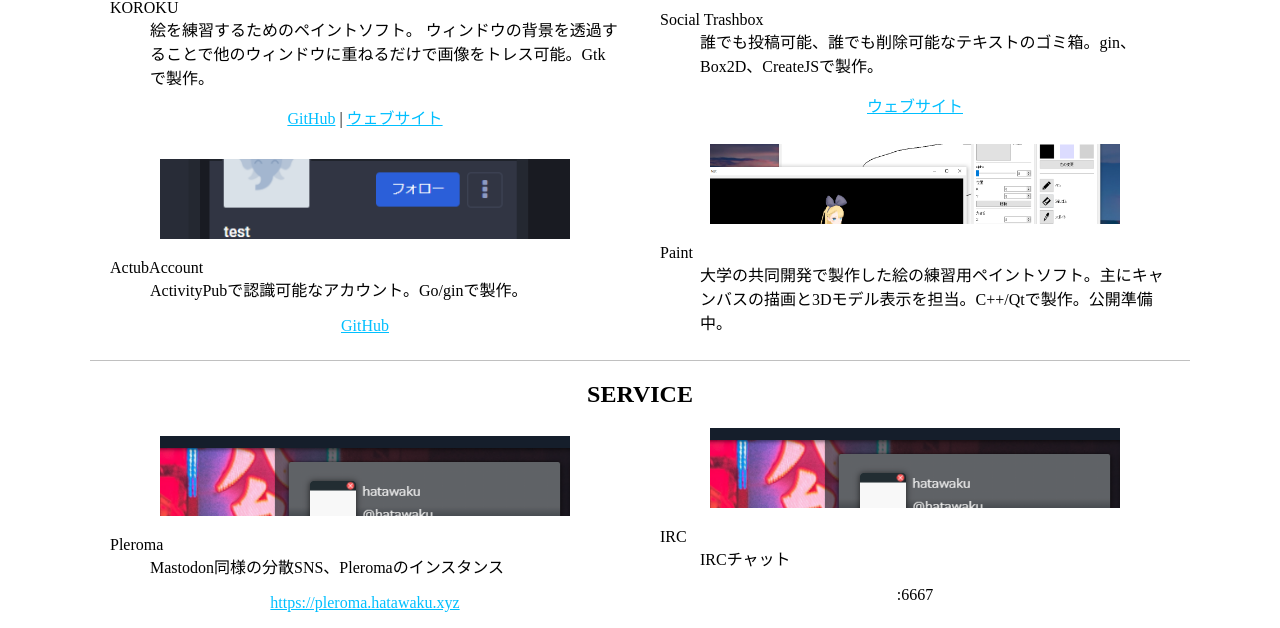
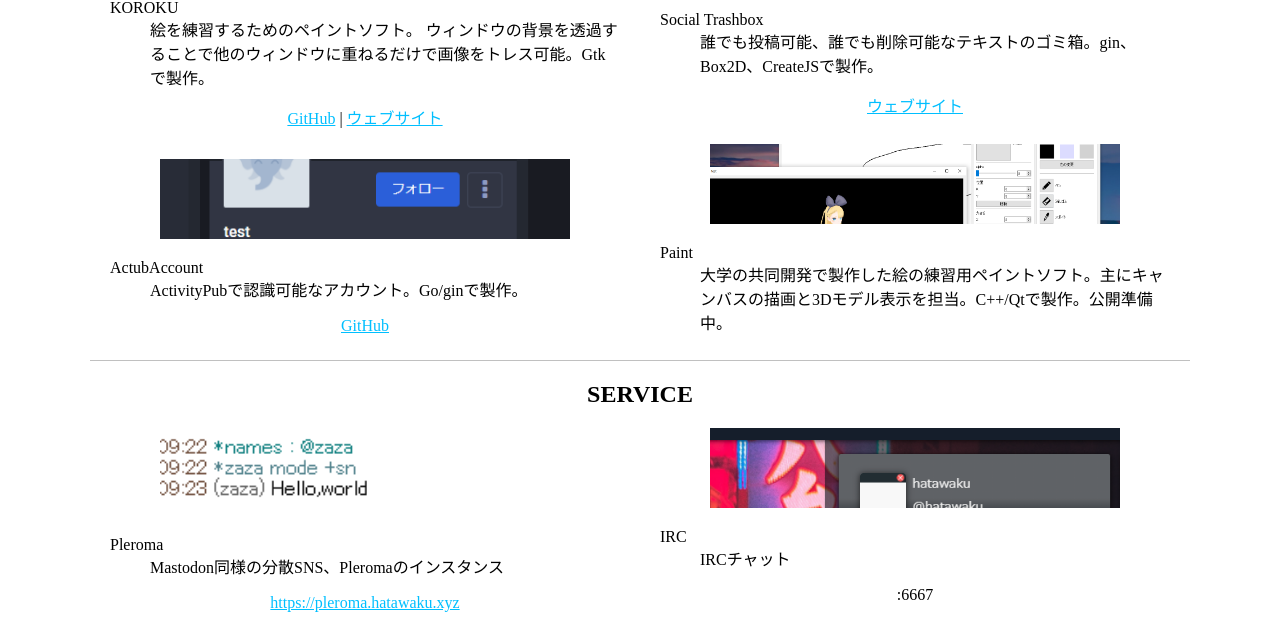
Before and after one commit to zazara/ProfilePage, a plain HTML site: page index.html in a window 1280 px wide. Shown: the part 454-1082 px from the top of the page. Drawn offline with Linux system fonts and the light colour scheme.

Commit message:
fix image

```diff
--- a/index.html
+++ b/index.html
@@ -69,7 +69,7 @@
 
          <div class="works">
              <div class="work-card">
-                 <img class="work-image"src="pleroma.png">
+                 <img class="work-image"src="IRC.png">
                  <div class="work-text">
                      <dl><dt>Pleroma</dt><dd>Mastodon同様の分散SNS、Pleromaのインスタンス</dd></dl>
                  </div>
```
